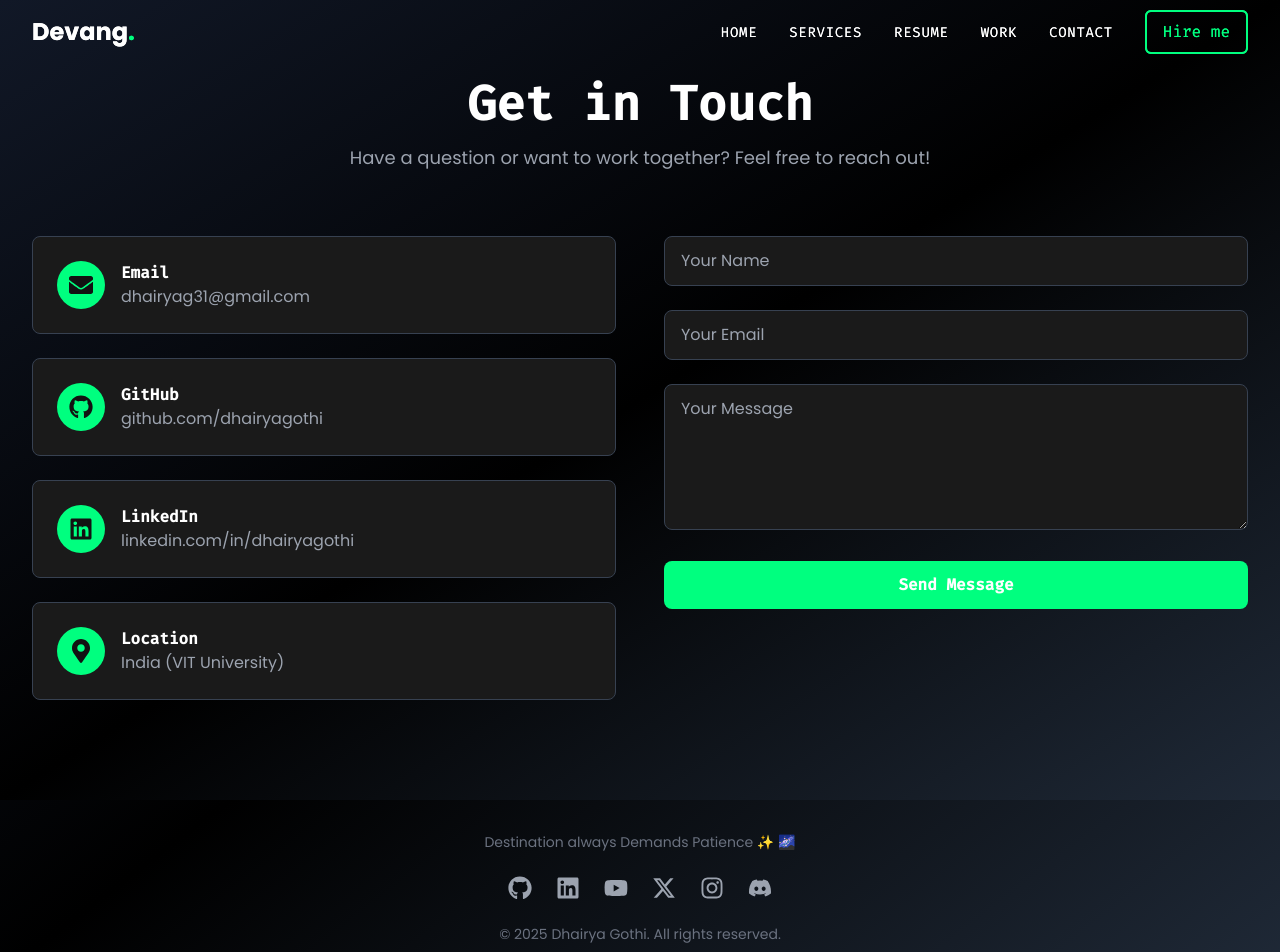
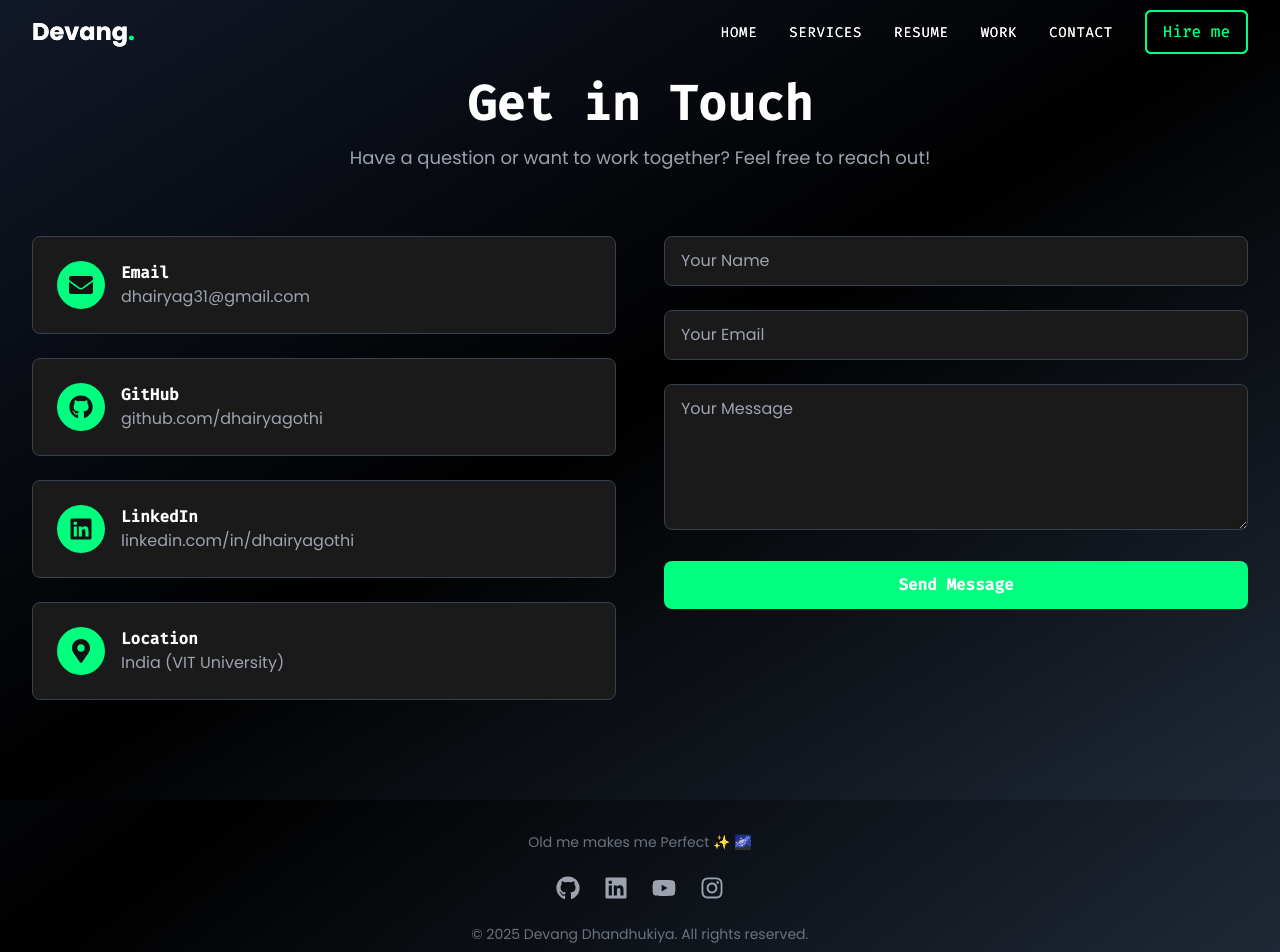
Before and after one commit to DEVang0876/Portfolio-Site, a React (Vite) app: page /contact in a window 1280 px wide. Shown: the top 952 px of the page. Built offline with nearby package versions, Linux system fonts and the light colour scheme.

Commit message:
Update personal information and links in Achievements, Contact, and Footer components

```diff
--- a/src/components/Achievements.jsx
+++ b/src/components/Achievements.jsx
@@ -96,12 +96,12 @@ const Achievements = () => {
             title="LeetCode Stats"
             icon={FaCode}
             index={1}
-            buttonLink="https://leetcode.com/dhairyagothi"
+            buttonLink="https://leetcode.com/u/devang_23AIML014/"
             buttonText="View LeetCode Profile"
             buttonIcon={FaCode}
           >
             <img
-              src="https://leetcode-stats.vercel.app/api?username=dhairyagothi&theme=Dark"
+              src="https://leetcode-stats.vercel.app/api?username=devang_23AIML014&theme=Dark"
               alt="LeetCode Stats"
               className="w-full h-full object-contain"
             />
--- a/src/components/Contact.jsx
+++ b/src/components/Contact.jsx
@@ -134,7 +134,7 @@ const Contact = () => {
       const emailData = {
         to: formData.email,
         subject: 'Thank you for contacting us',
-        message: `Dear ${formData.name},\n\nThank you for reaching out to us. We've received your message and will get back to you soon.\n\nBest regards,\nDhairya Gothi`
+        message: `Dear ${formData.name},\n\nThank you for reaching out to us. We've received your message and will get back to you soon.\n\nBest regards,\nDEvang Dhandhukiya`
       };
 
       await functions.createExecution(
@@ -213,8 +213,8 @@ const Contact = () => {
               </div>
               <div>
                 <h3 className="text-sm md:text-base font-bold text-white font-fira">Email</h3>
-                <a href="mailto:Dhairyag31@gmail.com" className="text-xs md:text-sm text-gray-400 hover:text-[#00FF7F] transition-colors duration-300 font-poppins">
-                  Dhairyag31@gmail.com
+                <a href="mailto:devang454147@gmail.com" className="text-xs md:text-sm text-gray-400 hover:text-[#00FF7F] transition-colors duration-300 font-poppins">
+                  devang454147@gmail.com
                 </a>
               </div>
             </motion.div>
@@ -238,12 +238,12 @@ const Contact = () => {
               <div>
                 <h3 className="text-sm md:text-base font-bold text-white font-fira">LinkedIn</h3>
                 <a
-                  href="https://www.linkedin.com/in/dhairya-gothi-65945b288/"
+                  href="https://www.linkedin.com/in/devang0876/"
                   target="_blank"
                   rel="noopener noreferrer"
                   className="text-xs md:text-sm text-gray-400 hover:text-[#00FF7F] transition-colors duration-300 font-poppins"
                 >
-                  dhairya-gothi-65945b288
+                  devang0876
                 </a>
               </div>
             </motion.div>
@@ -255,12 +255,12 @@ const Contact = () => {
               <div>
                 <h3 className="text-sm md:text-base font-bold text-white font-fira">GitHub</h3>
                 <a
-                  href="https://github.com/dhairyagothi"
+                  href="https://github.com/DEVang0876"
                   target="_blank"
                   rel="noopener noreferrer"
                   className="text-xs md:text-sm text-gray-400 hover:text-[#00FF7F] transition-colors duration-300 font-poppins"
                 >
-                  dhairyagothi
+                  DEVang0876
                 </a>
               </div>
             </motion.div>
--- a/src/components/Footer.jsx
+++ b/src/components/Footer.jsx
@@ -3,11 +3,11 @@ import { FaGithub, FaLinkedin, FaYoutube, FaXTwitter, FaInstagram, FaDiscord } f
 const Footer = () => {
   const socialLinks = [
     { icon: FaGithub, href: 'https://github.com/DEvang0876' },
-    { icon: FaLinkedin, href: 'https://www.linkedin.com/in/dhairya-gothi-65945b288/' },
-    { icon: FaYoutube, href: 'https://www.youtube.com/@dhairyagothi5721' },
-    { icon: FaXTwitter, href: 'https://x.com/DhairyaGothi3' },
+    { icon: FaLinkedin, href: 'https://www.linkedin.com/in/devang0876/' },
+    { icon: FaYoutube, href: 'https://www.youtube.com/@devangdevf0876' },
+    //{ icon: FaXTwitter, href: 'https://x.com/DhairyaGothi3' },
     { icon: FaInstagram, href: 'https://www.instagram.com/_deviiinee__/' },
-    { icon: FaDiscord, href: 'https://discord.com/users/dhairyagothi' },
+    //{ icon: FaDiscord, href: 'https://discord.com/users/dhairyagothi' },
   ];
 
   return (
@@ -15,7 +15,7 @@ const Footer = () => {
       <div className="container mx-auto px-4">
         <div className="flex flex-col items-center space-y-6">
           <p className="text-gray-500 text-sm">
-Destination always Demands Patience ✨ 🌌 </p>
+Old me makes me Perfect ✨ 🌌 </p>
           <div className="flex space-x-6">
             {socialLinks.map((link, index) => (
               <a
@@ -30,7 +30,7 @@ Destination always Demands Patience ✨ 🌌 </p>
             ))}
           </div>
           <p className="text-gray-500 text-sm">
-            © {new Date().getFullYear()} Dhairya Gothi. All rights reserved.
+            © {new Date().getFullYear()} Devang Dhandhukiya. All rights reserved.
           </p>
         </div>
       </div>
```
